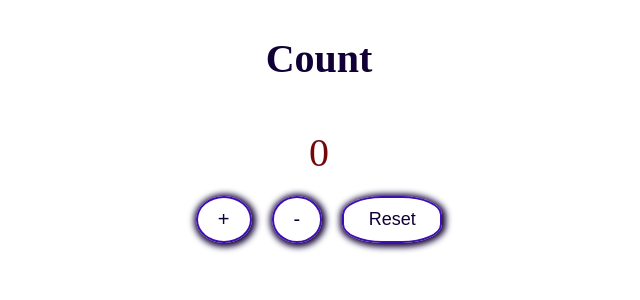
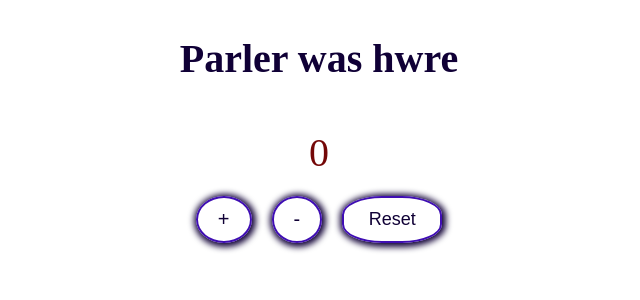
Before and after one commit to 21stChrom/21stChrom-Counter, a React (Create React App) app: page / in a window 1280 px wide. Shown: the top 300 px of the page, without its empty margins (321-961 px from the left). Built offline with nearby package versions, Linux system fonts and the light colour scheme.

Commit message:
1 file modified

```diff
--- a/src/App.js
+++ b/src/App.js
@@ -19,7 +19,7 @@ const decrease = () => {
   }
   return (
     <div class="counter">
-      <h1>Count</h1>
+      <h1>Parler was hwre</h1>
       <span class="counter__output">{counter}</span>
       <div class="btn__container">
         <button class="control__btn" onClick={increase}>+</button>
```
